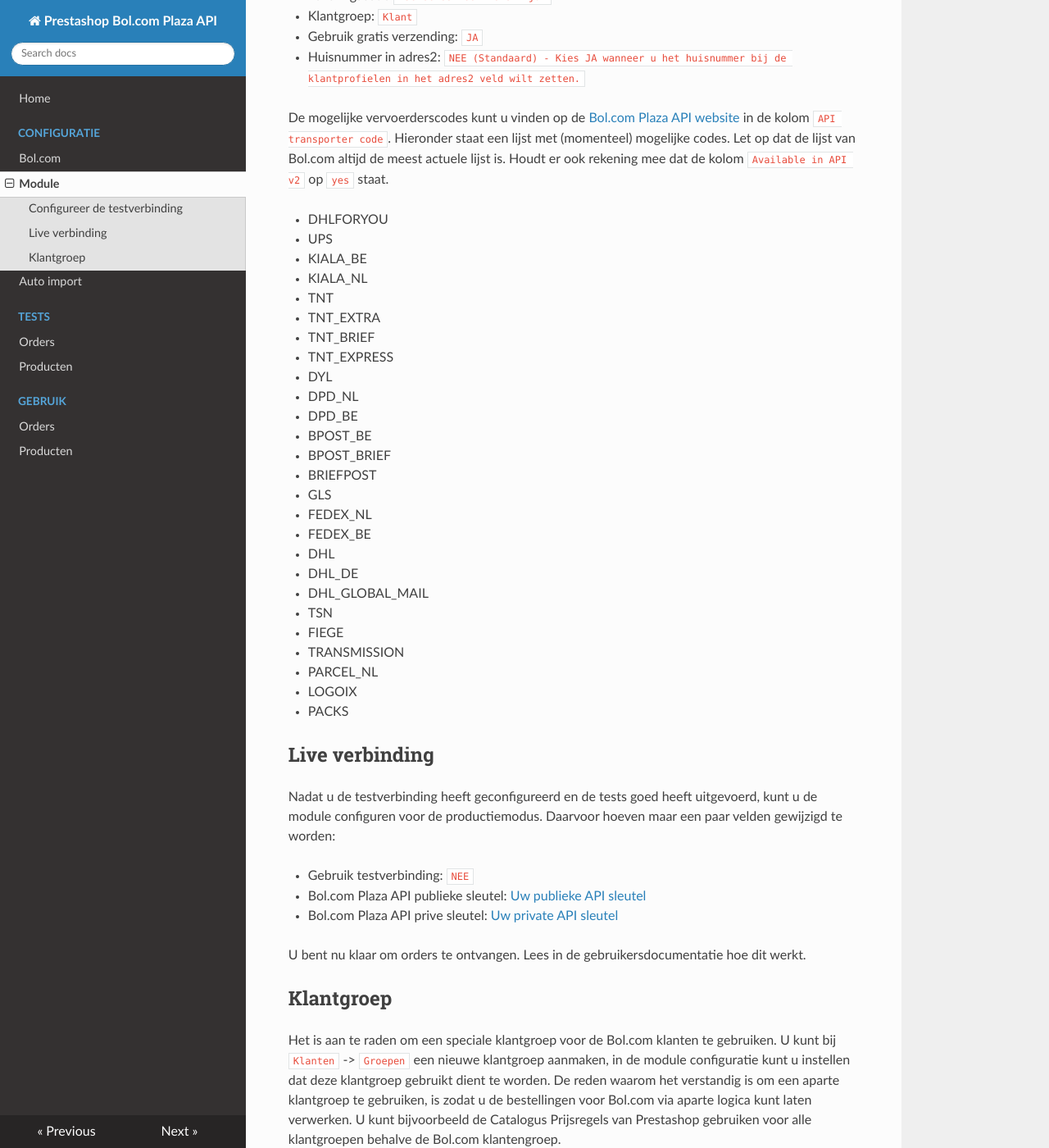
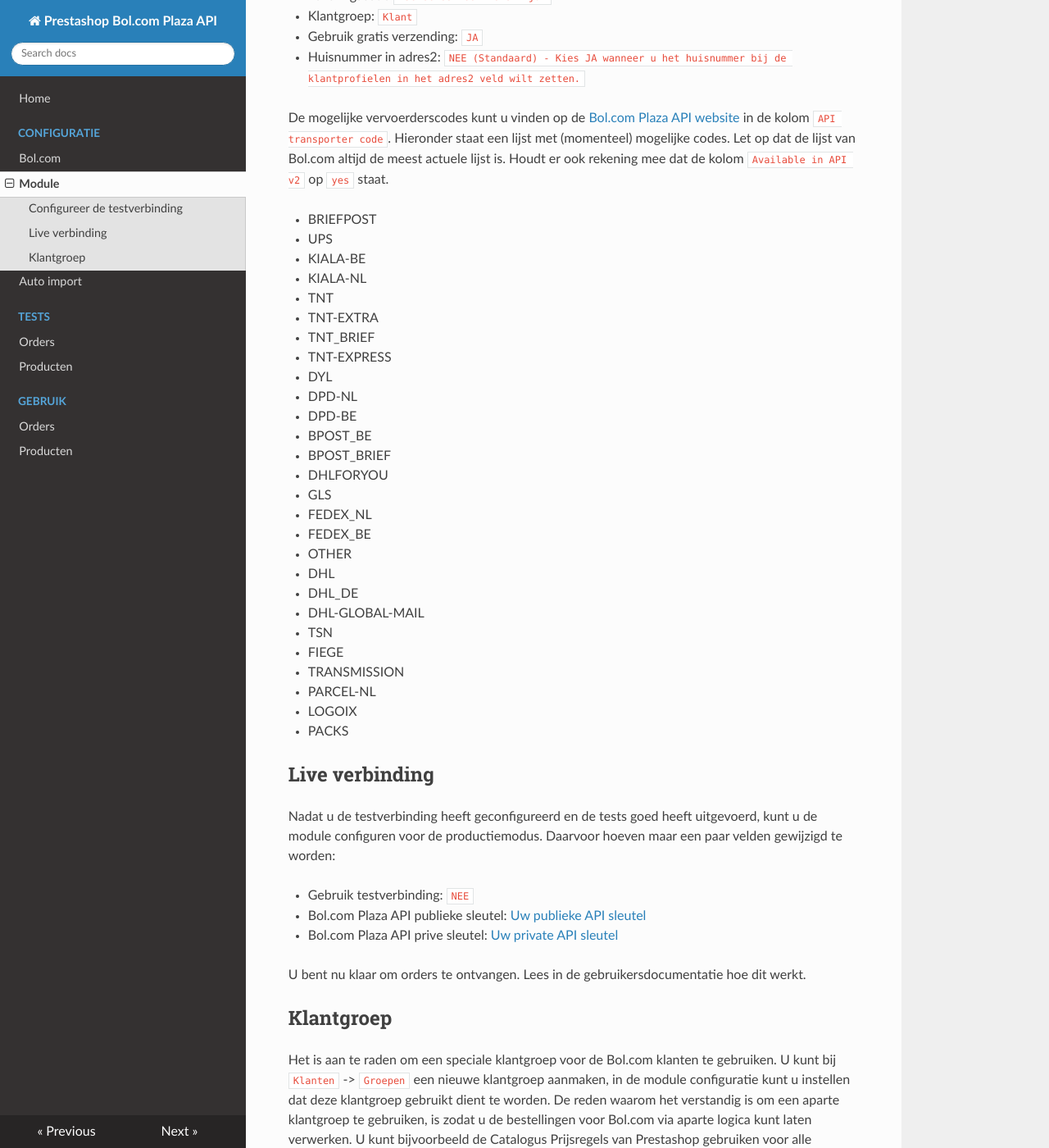
Before and after one commit to werkaandewebshop/prestashop-bolplaza-docs, an MkDocs documentation site: the page built from docs/configuratie/module.md, in a window 1280 px wide and 1400 px high, scrolled down 1240 px. Shown: the whole window at 82% size. Built offline with MkDocs 1.6.1, drawn with Linux system fonts in a browser that asks for light colours; nearby versions of some CDN libraries; old or Windows-style settings are respelled for this version of MkDocs.

```diff
--- a/docs/configuratie/module.md
+++ b/docs/configuratie/module.md
@@ -23,32 +23,33 @@ Om de testverbinding te configureren kun vul je de volgende waardes in:
 * Gebruik gratis verzending: `JA`
 * Huisnummer in adres2: `NEE (Standaard) - Kies JA wanneer u het huisnummer bij de klantprofielen in het adres2 veld wilt zetten.`
 
-De mogelijke vervoerderscodes kunt u vinden op de [Bol.com Plaza API website](https://developers.bol.com/documentatie/plaza-api/appendix-a-transporters/) in de kolom `API transporter code`. Hieronder staat een lijst met (momenteel) mogelijke codes. Let op dat de lijst van Bol.com altijd de meest actuele lijst is. Houdt er ook rekening mee dat de kolom `Available in API v2` op `yes` staat.
+De mogelijke vervoerderscodes kunt u vinden op de [Bol.com Plaza API website](https://developers.bol.com/appendix-a-transporters/) in de kolom `API transporter code`. Hieronder staat een lijst met (momenteel) mogelijke codes. Let op dat de lijst van Bol.com altijd de meest actuele lijst is. Houdt er ook rekening mee dat de kolom `Available in API v2` op `yes` staat.
 
-* DHLFORYOU
+* BRIEFPOST
 * UPS
-* KIALA_BE
-* KIALA_NL
+* KIALA-BE
+* KIALA-NL
 * TNT
-* TNT_EXTRA
+* TNT-EXTRA
 * TNT_BRIEF
-* TNT_EXPRESS
+* TNT-EXPRESS
 * DYL
-* DPD_NL
-* DPD_BE
+* DPD-NL
+* DPD-BE
 * BPOST_BE
 * BPOST_BRIEF
-* BRIEFPOST
+* DHLFORYOU
 * GLS
 * FEDEX_NL
 * FEDEX_BE
+* OTHER
 * DHL
 * DHL_DE
-* DHL_GLOBAL_MAIL
+* DHL-GLOBAL-MAIL
 * TSN
 * FIEGE
 * TRANSMISSION
-* PARCEL_NL
+* PARCEL-NL
 * LOGOIX
 * PACKS
 
```
